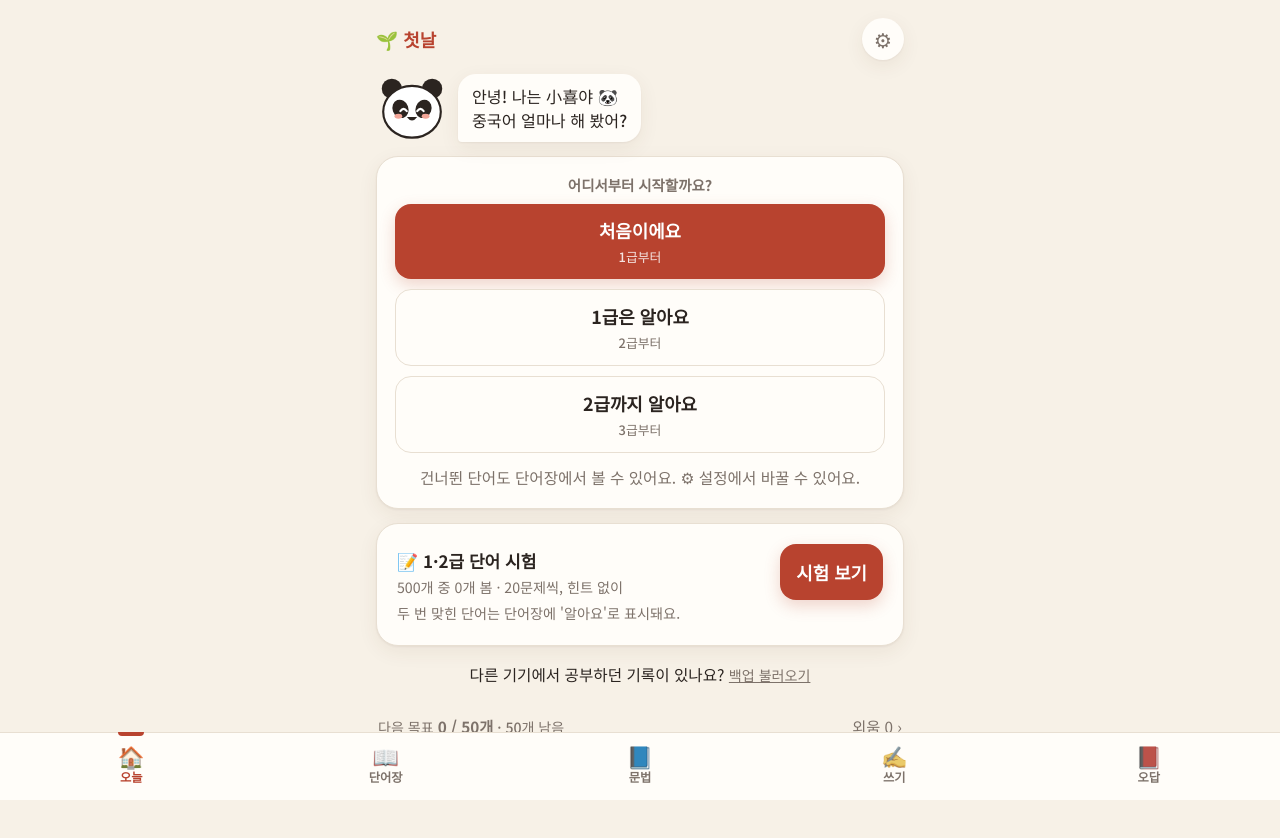
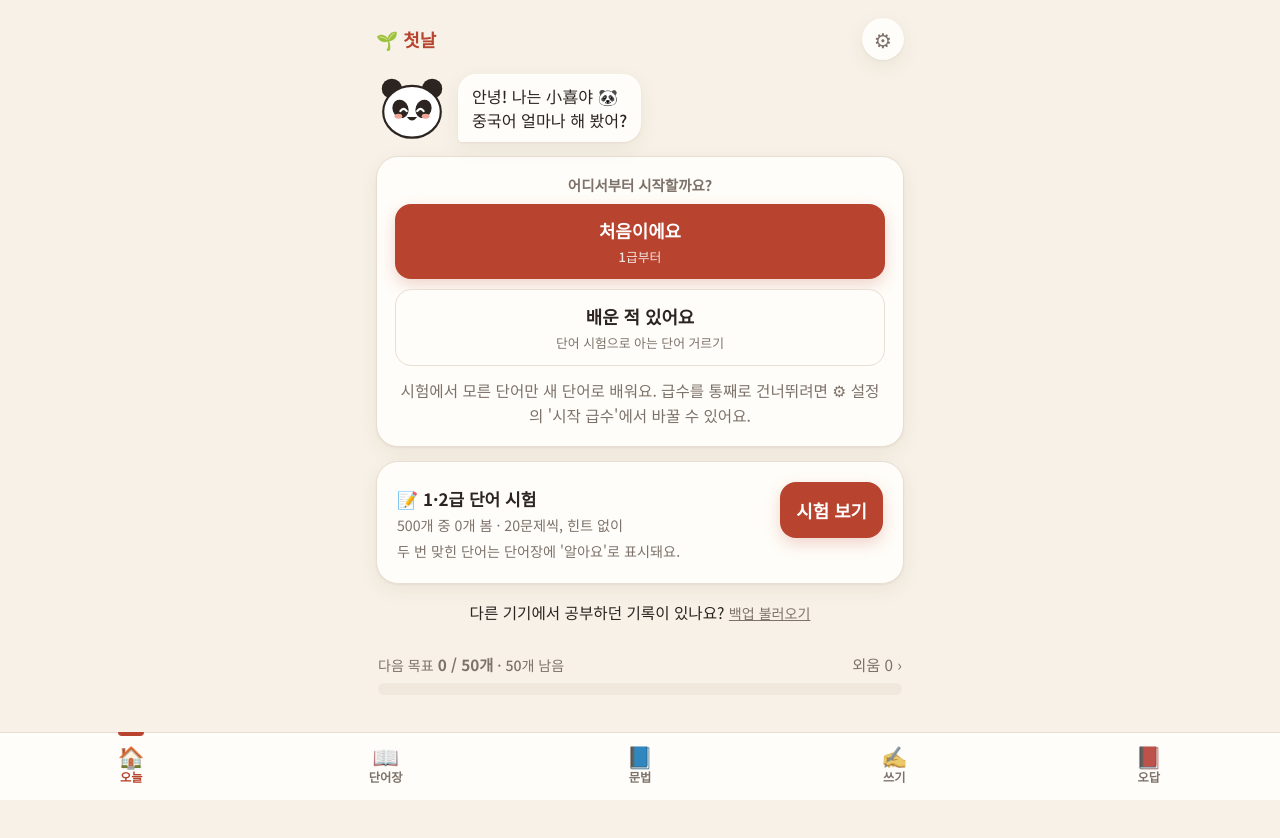
Before and after one commit to piyotoon01/hsk-quiz, a plain HTML site: page index.html in a window 1280 px wide. After the commit the page ends 800 px from the top, so only its background shows below. Drawn offline with Linux system fonts and the light colour scheme; no server answers.

Commit message:
첫 화면 시작 질문: 처음이에요 / 배운 적 있어요(단어 시험) 두 버튼으로
Co-Authored-By: Claude Fable 5.2 <noreply@anthropic.com>

```diff
--- a/index.html
+++ b/index.html
@@ -1712,9 +1712,10 @@ function Home() {
     main = el("div", { class: "card todaycard" },
       el("div", { class: "td" }, "어디서부터 시작할까요?"),
       el("button", { class: "btn mt8", onclick: () => pickFrom(1) }, "처음이에요", el("small", { class: "bsub" }, "1급부터")),
-      el("button", { class: "btn ghost mt8", onclick: () => pickFrom(2) }, "1급은 알아요", el("small", { class: "bsub" }, "2급부터")),
-      el("button", { class: "btn ghost mt8", onclick: () => pickFrom(3) }, "2급까지 알아요", el("small", { class: "bsub" }, "3급부터")),
-      el("p", { class: "note", style: "margin:12px 0 0;color:var(--muted)" }, "건너뛴 단어도 단어장에서 볼 수 있어요. ⚙ 설정에서 바꿀 수 있어요."));
+      // 11/27 사용자: 급수로는 스스로 판단하기 어렵다 → 배운 적 있으면 단어 시험으로 아는 단어를 거른다 (급수 건너뛰기는 설정에만)
+      el("button", { class: "btn ghost mt8", onclick: () => { S.from = 1; S.fromSet = true; applyFrom(); save(); startMode("drill"); } },
+        "배운 적 있어요", el("small", { class: "bsub" }, "단어 시험으로 아는 단어 거르기")),
+      el("p", { class: "note", style: "margin:12px 0 0;color:var(--muted)" }, "시험에서 모른 단어만 새 단어로 배워요. 급수를 통째로 건너뛰려면 ⚙ 설정의 '시작 급수'에서 바꿀 수 있어요."));
   } else if (S.from > 1 && S.range === "all" && !S.chk && placeWords().length) {
     // 시작 급수를 건너뛰면 처음 한 번 빠른 점검 (10/31)
     const nm = skipName(), pw = placeWords().length;
```
